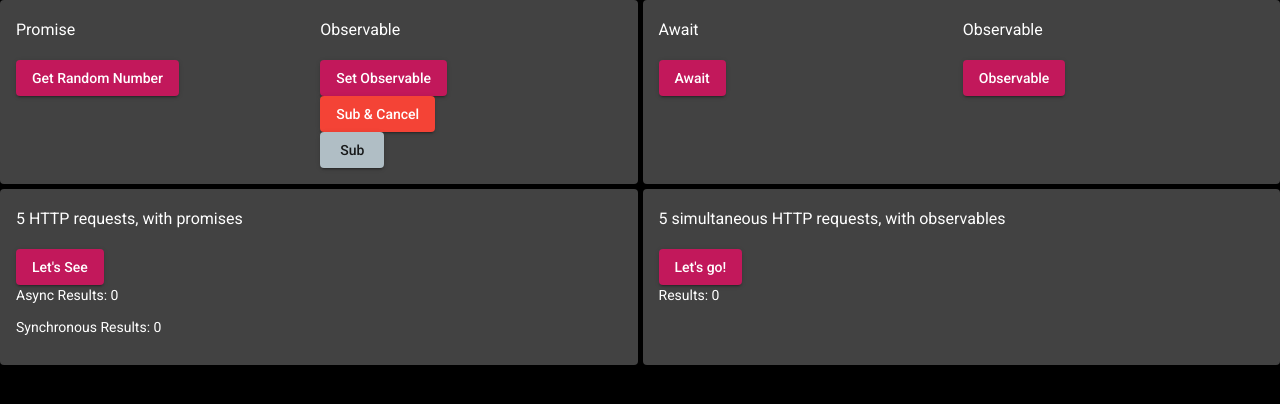
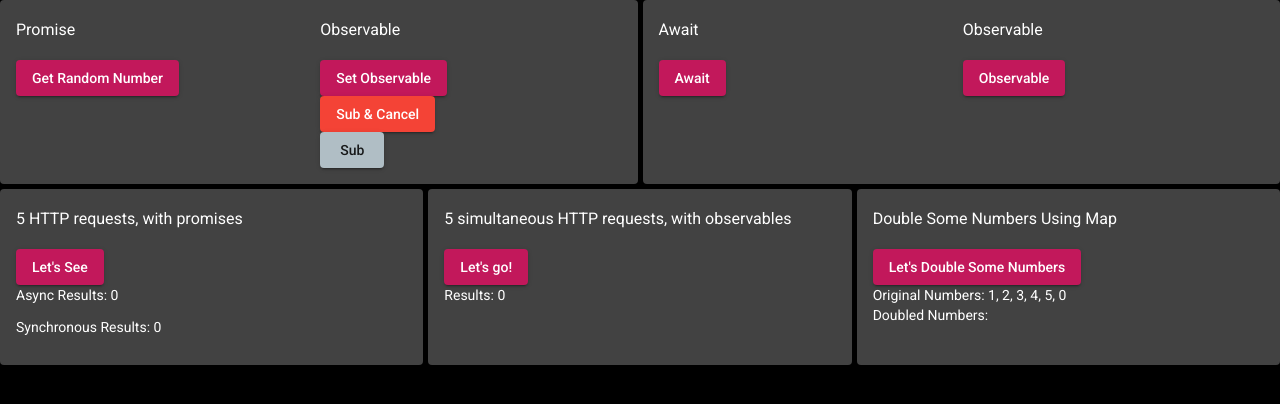
Before and after one commit to cerealean/js-ts-knowledge-drops-playground, an Angular app: page / in a window 1280 px wide. Shown: the top 404 px of the page. Built offline with nearby package versions, Linux system fonts and the light colour scheme.

Commit message:
Added double some numbers component

```diff
--- a/src/app/app.component.html
+++ b/src/app/app.component.html
@@ -14,5 +14,8 @@
     <mat-card fxFlex>
       <app-multiple-http-requests-with-observables></app-multiple-http-requests-with-observables>
     </mat-card>
+    <mat-card fxFlex>
+      <app-double-some-numbers-using-map></app-double-some-numbers-using-map>
+    </mat-card>
   </div>
 </div>
--- a/src/app/app.module.ts
+++ b/src/app/app.module.ts
@@ -14,6 +14,7 @@ import { AwaitVsObservableComponent } from './components/await-vs-observable/awa
 import { HandlingMultipleSubscriptionsComponent } from './components/handling-multiple-subscriptions/handling-multiple-subscriptions.component';
 import { TestingAsyncOnInitComponent } from './components/testing-async-on-init/testing-async-on-init.component';
 import { MultipleHttpRequestsWithObservablesComponent } from './components/multiple-http-requests-with-observables/multiple-http-requests-with-observables.component';
+import { DoubleSomeNumbersUsingMapComponent } from './components/double-some-numbers-using-map/double-some-numbers-using-map.component';
 
 @NgModule({
   declarations: [
@@ -23,7 +24,8 @@ import { MultipleHttpRequestsWithObservablesComponent } from './components/multi
     AwaitVsObservableComponent,
     HandlingMultipleSubscriptionsComponent,
     TestingAsyncOnInitComponent,
-    MultipleHttpRequestsWithObservablesComponent
+    MultipleHttpRequestsWithObservablesComponent,
+    DoubleSomeNumbersUsingMapComponent
   ],
   imports: [
     BrowserModule,
--- /dev/null
+++ b/src/app/components/double-some-numbers-using-map/double-some-numbers-using-map.component.html
@@ -0,0 +1,6 @@
+<div>
+  <h3>Double Some Numbers Using Map</h3>
+  <button mat-raised-button color="primary" (click)="doubleTheNumbers()">Let's Double Some Numbers</button><br />
+  <span>Original Numbers: {{startingNumbers.join(", ")}}</span><br />
+  <span>Doubled Numbers: {{numbersDoubled.join(", ")}}</span>
+</div>
--- /dev/null
+++ b/src/app/components/double-some-numbers-using-map/double-some-numbers-using-map.component.ts
@@ -0,0 +1,27 @@
+import { Component } from '@angular/core';
+import { RandomNumberService } from 'src/app/random-number.service';
+
+@Component({
+  selector: 'app-double-some-numbers-using-map',
+  templateUrl: './double-some-numbers-using-map.component.html',
+  styleUrls: ['./double-some-numbers-using-map.component.scss']
+})
+export class DoubleSomeNumbersUsingMapComponent {
+
+  public readonly startingNumbers = [1, 2, 3, 4, 5, 0];
+  public numbersDoubled: number[] = [];
+
+  constructor(private readonly randomNumberService: RandomNumberService) { }
+
+  async doubleTheNumbers(): Promise<void> {
+    /* This is how you would do this without map */
+    // const promises: Promise<number>[] = [];
+    // this.startingNumbers.forEach(num => {
+    //   promises.push(this.randomNumberService.doubleTheRandomNumber(num).toPromise());
+    // });
+
+    const promises = this.startingNumbers.map(num => this.randomNumberService.doubleTheRandomNumber(num).toPromise());
+    this.numbersDoubled = await Promise.all(promises);
+  }
+
+}
--- a/src/app/components/play-with-promises/play-with-promises.component.html
+++ b/src/app/components/play-with-promises/play-with-promises.component.html
@@ -1,6 +1,8 @@
-<div>
-  <h3>5 HTTP requests, with promises</h3>
-  <button mat-raised-button color="primary" (click)="testTimeWithPromises()">Let's See</button>
-  <p>Async Results: {{asyncResults}}</p>
-  <p>Synchronous Results: {{syncResults}}</p>
+<div fxFlexLayout="row">
+  <div fxFlex>
+    <h3>5 HTTP requests, with promises</h3>
+    <button mat-raised-button color="primary" (click)="testTimeWithPromises()">Let's See</button>
+    <p>Async Results: {{asyncResults}}</p>
+    <p>Synchronous Results: {{syncResults}}</p>
+  </div>
 </div>
```
Also changed, not shown: src/app/components/double-some-numbers-using-map/double-some-numbers-using-map.component.scss (added), 1 other file (tests, documents, lock files or other folders).
